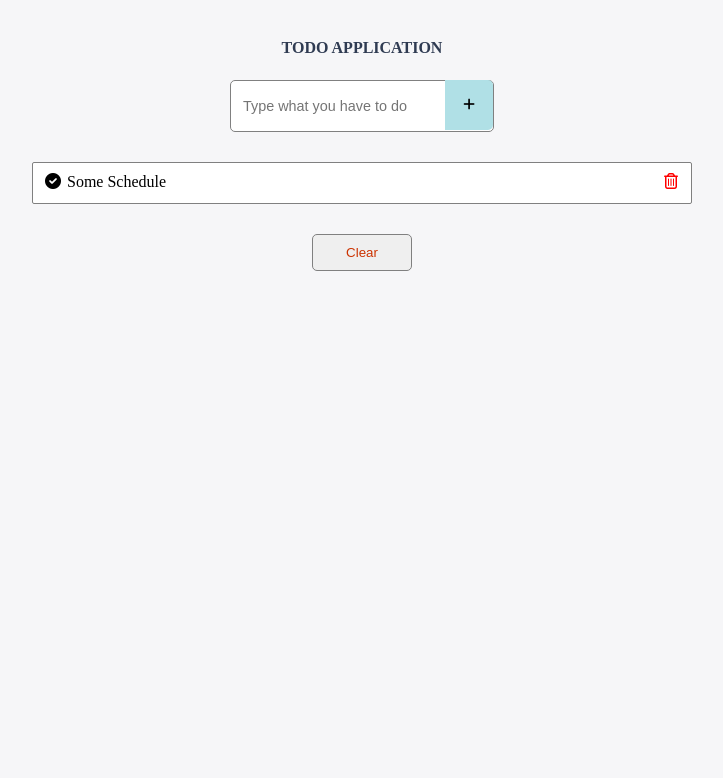
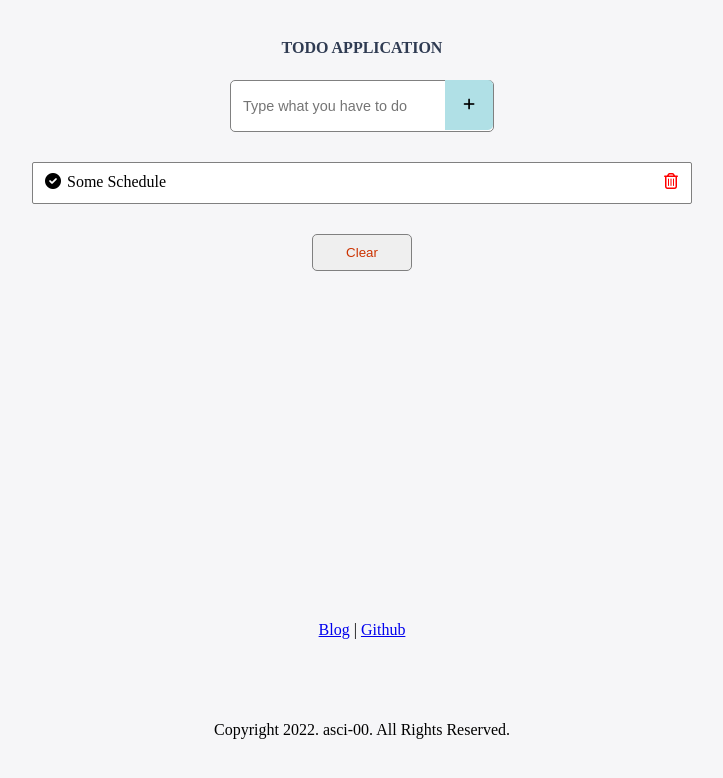
Before and after one commit to asci-00/Vue.js, a Vue app: page / in a window 1280 px wide. Shown: the top 778 px of the page, without its empty margins (278-1001 px from the left). Built offline with nearby package versions, Linux system fonts and the light colour scheme.

Commit message:
feat: slot 기능 실습

```diff
--- a/src/App.vue
+++ b/src/App.vue
@@ -1,14 +1,20 @@
 <template>
   <div id="wrapper">
-    <todo-header></todo-header>
+    <todo-header>Todo Application</todo-header>
     <todo-input @on-item-add="onItemAdd"></todo-input>
-    <todo-list
+    <todo-list-wrapper
       :item-list="itemList"
       @item-check="checkItem"
       @item-remove="removeItem"
       @item-clear="clearItemList"
-    ></todo-list>
-    <todo-footer></todo-footer>
+    ></todo-list-wrapper>
+    <todo-footer>
+      <template #link-list>
+        <a href="#" target="_blank">Blog</a> |
+        <a href="#" target="_blank">Github</a>
+      </template>
+      <template #copyright="{ owner = 'anonymous' }"> Copyright 2022. {{ owner }}. All Rights Reserved. </template>
+    </todo-footer>
   </div>
 </template>
 
@@ -16,7 +22,7 @@
 import { defineComponent } from 'vue';
 import TodoHeader from '@/components/TodoHeader.vue';
 import TodoInput from '@/components/otherVersion/TodoInput.vue';
-import TodoList from '@/components/otherVersion/TodoList.vue';
+import TodoListWrapper from '@/components/otherVersion/TodoList/TodoListWrapper.vue';
 import TodoFooter from '@/components/TodoFooter.vue';
 
 type itemType = {
@@ -29,7 +35,7 @@ export default defineComponent({
   name: 'App',
   components: {
     TodoFooter,
-    TodoList,
+    TodoListWrapper,
     TodoInput,
     TodoHeader,
   },
@@ -68,7 +74,12 @@ export default defineComponent({
 </script>
 
 <style>
+html {
+  height: 100%;
+}
 body {
+  position: relative;
+  height: calc(100% - 40px);
   text-align: center;
   background-color: #f6f6f8;
 }
--- a/src/components/TodoFooter.vue
+++ b/src/components/TodoFooter.vue
@@ -1,11 +1,33 @@
 <template>
-  <div></div>
+  <footer>
+    <nav><slot name="link-list"></slot></nav>
+    <p>
+      <slot name="copyright" :owner="owner">Copyright</slot>
+    </p>
+  </footer>
 </template>
 
 <script>
 import { defineComponent } from 'vue';
 
-export default defineComponent({});
+export default defineComponent({
+  data() {
+    return {
+      owner: 'asci-00',
+    };
+  },
+});
 </script>
 
-<style scoped></style>
+<style scoped>
+footer {
+  box-sizing: border-box;
+  position: absolute;
+  bottom: 140px;
+  width: 100%;
+  height: 100px;
+  padding: 20px;
+  line-height: 100px;
+  text-align: center;
+}
+</style>
--- a/src/components/TodoHeader.vue
+++ b/src/components/TodoHeader.vue
@@ -1,6 +1,6 @@
 <template>
   <header>
-    <h1>Todo Application</h1>
+    <h1><slot>Header</slot></h1>
   </header>
 </template>
 
--- /dev/null
+++ b/src/components/otherVersion/TodoList/TodoListWrapper.vue
@@ -0,0 +1,40 @@
+<template>
+  <todo-list>
+    <template #default="{ item, index }">
+      <span>
+        <i :class="`fa-solid fa-circle-check icon ${item.check && 'checked'}`" @click="$emit('item-check', index)"></i>
+        {{ item.text }}
+      </span>
+      <i class="far fa-trash-alt icon delete-btn" @click="$emit('item-remove', index)"></i>
+    </template>
+  </todo-list>
+</template>
+
+<script>
+import { defineComponent } from 'vue';
+import TodoList from '@/components/otherVersion/TodoList';
+export default defineComponent({
+  components: { TodoList },
+});
+</script>
+
+<style scoped>
+.icon {
+  cursor: pointer;
+  width: 20px;
+  height: 20px;
+}
+.checked {
+  color: greenyellow;
+}
+.delete-btn {
+  color: red;
+}
+.clear-btn {
+  width: 100px;
+  padding: 10px;
+  color: #cc3300;
+  border-radius: 5px;
+  border: 1px solid grey;
+}
+</style>
--- a/src/components/otherVersion/TodoList.vue
+++ b/src/components/otherVersion/TodoList/index.vue
@@ -2,14 +2,7 @@
   <section class="wrapper-item-list">
     <transition-group name="list" tag="ul" class="item-list">
       <li v-for="(item, index) in itemList" :key="item.id">
-        <span>
-          <i
-            :class="`fa-solid fa-circle-check icon ${item.check && 'checked'}`"
-            @click="$emit('item-check', index)"
-          ></i>
-          {{ item.text }}
-        </span>
-        <i class="far fa-trash-alt icon delete-btn" @click="$emit('item-remove', index)"></i>
+        <slot :item="item" :index="index">{{ item }} - {{ index }}</slot>
       </li>
     </transition-group>
     <button class="clear-btn" @click="$emit('item-clear')">Clear</button>
```
